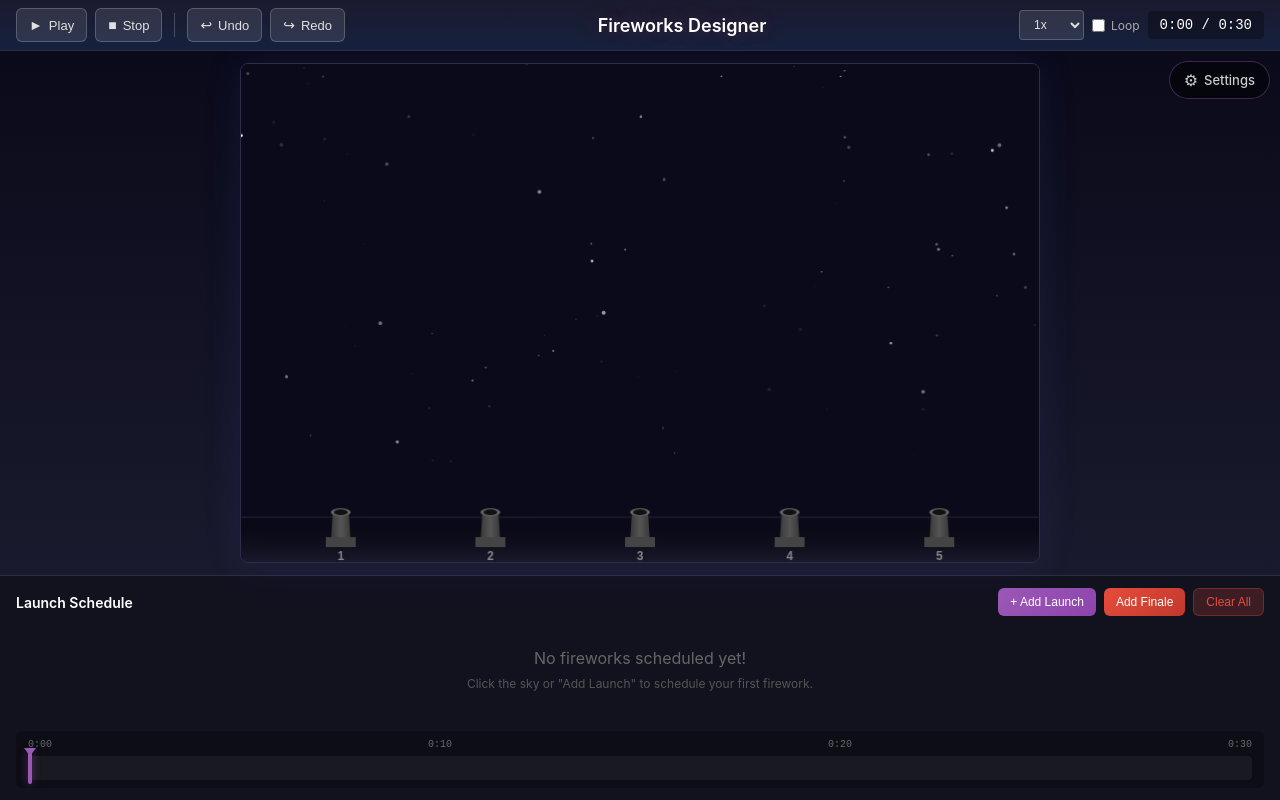
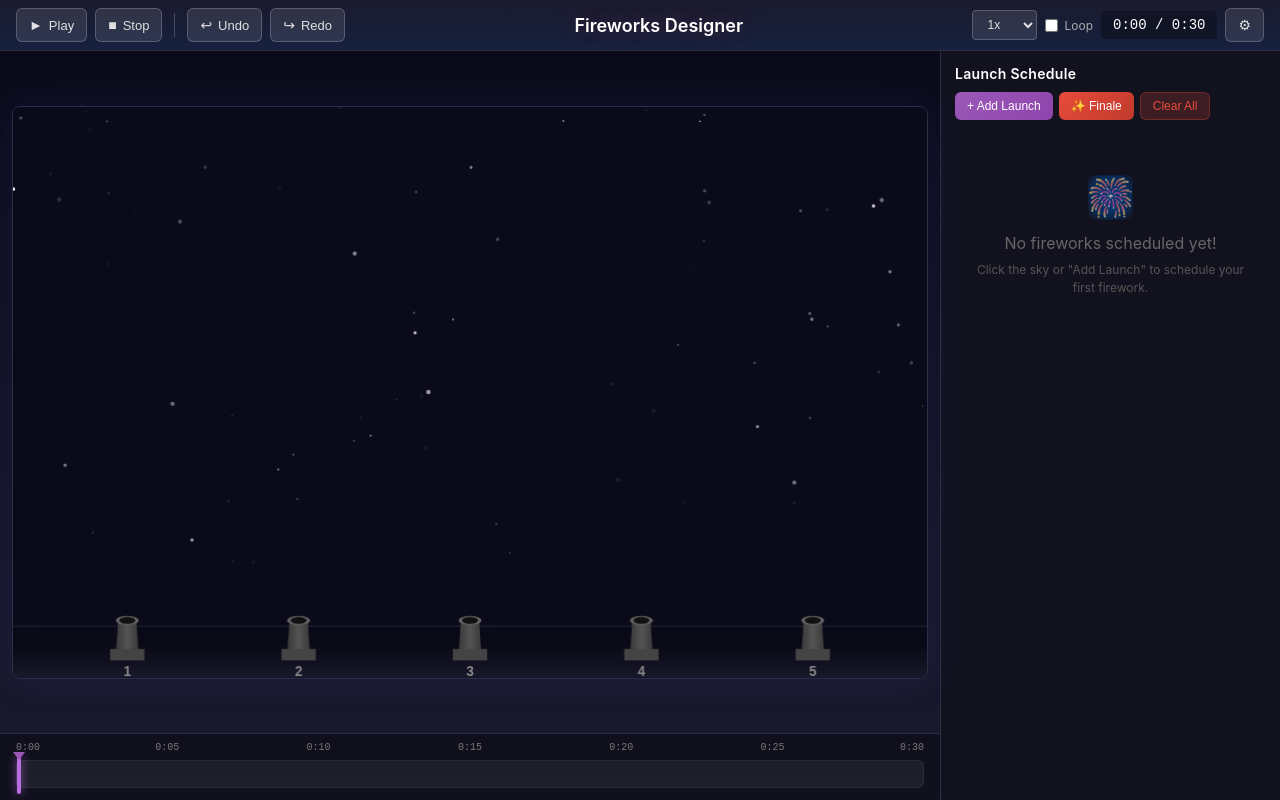
Before and after one commit to myteklab/FireworksDesigner, a plain HTML site: page index.html in a window 1280 px wide. Drawn offline with Linux system fonts and the light colour scheme.

Commit message:
Interface overhaul: editor-style two-column layout
- Canvas + timeline fill the left column; Launch Schedule becomes a
  full-height right sidebar (stacks below on narrow screens)
- Canvas now uses the whole window instead of sitting in dead space
- Settings moves from a floating canvas overlay to a toolbar button
- Timeline: taller track, ruler labels positioned at their true
  percentage (they previously drifted), end-of-show label, bigger
  markers, brighter playhead
- Event rows: two-tone color dot (primary/secondary), full-detail
  tooltip, actions overlay the row edge on hover/selection instead of
  reserving space (type names no longer truncate)
- Empty state gets a friendly fireworks glyph
- Toolbar title hides on narrow screens to avoid wrapping

```diff
--- a/css/style.css
+++ b/css/style.css
@@ -129,6 +129,12 @@ body {
     margin: 0 4px;
 }
 
+@media (max-width: 900px) {
+    .toolbar-center {
+        display: none;
+    }
+}
+
 .speed-select {
     padding: 6px 10px;
     background: rgba(255, 255, 255, 0.1);
@@ -161,12 +167,21 @@ body {
     border-radius: 4px;
 }
 
-/* Main Content */
+/* Main Content: canvas column left, schedule panel right */
 .main-content {
     flex: 1;
     display: flex;
+    flex-direction: row;
+    overflow: hidden;
+    min-height: 0;
+}
+
+.canvas-column {
+    flex: 1;
+    display: flex;
     flex-direction: column;
-    overflow: hidden;
+    min-width: 0;
+    background: linear-gradient(180deg, #0a0a1a 0%, #1a1a2e 100%);
 }
 
 /* Canvas Container */
@@ -175,9 +190,8 @@ body {
     display: flex;
     justify-content: center;
     align-items: center;
-    background: linear-gradient(180deg, #0a0a1a 0%, #1a1a2e 100%);
     position: relative;
-    min-height: 400px;
+    min-height: 300px;
 }
 
 #fireworks-canvas {
@@ -187,20 +201,19 @@ body {
     touch-action: none;
 }
 
-/* Schedule Panel */
+/* Schedule Panel (right sidebar) */
 .schedule-panel {
+    width: 340px;
+    flex-shrink: 0;
     background: #12121f;
-    border-top: 1px solid #2d2d4a;
-    padding: 12px 16px;
-    max-height: 250px;
+    border-left: 1px solid #2d2d4a;
+    padding: 14px;
     display: flex;
     flex-direction: column;
+    min-height: 0;
 }
 
 .schedule-header {
-    display: flex;
-    justify-content: space-between;
-    align-items: center;
     margin-bottom: 12px;
 }
 
@@ -208,11 +221,38 @@ body {
     font-size: 14px;
     font-weight: 600;
     color: #fff;
+    margin-bottom: 10px;
+    letter-spacing: 0.3px;
 }
 
 .schedule-actions {
     display: flex;
-    gap: 8px;
+    gap: 6px;
+    flex-wrap: wrap;
+}
+
+/* Stack the panel below the canvas on narrow screens */
+@media (max-width: 900px) {
+    .main-content {
+        flex-direction: column;
+    }
+
+    .schedule-panel {
+        width: auto;
+        max-height: 260px;
+        border-left: none;
+        border-top: 1px solid #2d2d4a;
+    }
+
+    .schedule-header {
+        display: flex;
+        justify-content: space-between;
+        align-items: center;
+    }
+
+    .schedule-header h3 {
+        margin-bottom: 0;
+    }
 }
 
 /* Buttons */
@@ -273,8 +313,7 @@ body {
 .event-list {
     flex: 1;
     overflow-y: auto;
-    margin-bottom: 12px;
-    max-height: 100px;
+    min-height: 0;
 }
 
 .event-list::-webkit-scrollbar {
@@ -293,8 +332,16 @@ body {
 
 .empty-state {
     text-align: center;
-    padding: 20px;
+    padding: 40px 16px;
     color: #666;
+}
+
+.empty-state::before {
+    content: '\1F386';
+    display: block;
+    font-size: 40px;
+    margin-bottom: 12px;
+    opacity: 0.6;
 }
 
 .empty-state p {
@@ -304,16 +351,20 @@ body {
 .empty-state .hint {
     font-size: 12px;
     color: #555;
+    line-height: 1.5;
 }
 
 .event-item {
     display: flex;
     align-items: center;
-    padding: 8px 12px;
+    padding: 8px 10px;
     background: rgba(255, 255, 255, 0.05);
     border-radius: 6px;
-    margin-bottom: 6px;
-    transition: all 0.2s ease;
+    margin-bottom: 5px;
+    transition: all 0.15s ease;
+    cursor: default;
+    min-height: 40px;
+    position: relative;
 }
 
 .event-item:hover {
@@ -331,33 +382,36 @@ body {
 }
 
 .event-item.selected .event-actions {
-    opacity: 1;
+    display: flex;
 }
 
 .event-time {
     font-family: 'Courier New', monospace;
     font-size: 12px;
-    color: #9b59b6;
-    margin-right: 12px;
-    min-width: 50px;
+    color: #b96be0;
+    margin-right: 10px;
+    min-width: 44px;
 }
 
 .event-launcher {
-    width: 24px;
-    height: 24px;
+    width: 22px;
+    height: 22px;
+    flex-shrink: 0;
     background: rgba(255, 255, 255, 0.1);
     border-radius: 4px;
     display: flex;
     align-items: center;
     justify-content: center;
-    font-size: 12px;
+    font-size: 11px;
     font-weight: bold;
-    margin-right: 12px;
+    color: #bbb;
+    margin-right: 8px;
 }
 
 .event-color {
     width: 16px;
     height: 16px;
+    flex-shrink: 0;
     border-radius: 50%;
     margin-right: 8px;
     border: 2px solid rgba(255, 255, 255, 0.2);
@@ -366,23 +420,40 @@ body {
 .event-type {
     flex: 1;
     font-size: 13px;
+    min-width: 0;
+    overflow: hidden;
+    text-overflow: ellipsis;
+    white-space: nowrap;
 }
 
 .event-size {
     font-size: 11px;
     color: #888;
-    margin-left: 8px;
+    margin-left: 6px;
+    white-space: nowrap;
 }
 
+/* Hide the size hint when actions appear, so the row doesn't overflow */
+.event-item:hover .event-size,
+.event-item.selected .event-size {
+    display: none;
+}
+
+/* Actions overlay the right edge of the row on hover, so rows keep full width */
 .event-actions {
-    display: flex;
+    display: none;
     gap: 4px;
-    opacity: 0;
-    transition: opacity 0.2s ease;
+    position: absolute;
+    right: 6px;
+    top: 50%;
+    transform: translateY(-50%);
+    padding: 2px 2px 2px 14px;
+    background: linear-gradient(90deg, transparent, #23233a 30%);
+    border-radius: 6px;
 }
 
 .event-item:hover .event-actions {
-    opacity: 1;
+    display: flex;
 }
 
 .event-action-btn {
@@ -407,29 +478,38 @@ body {
     color: #e74c3c;
 }
 
-/* Timeline */
+/* Timeline (below the canvas) */
 .timeline-container {
-    background: rgba(0, 0, 0, 0.3);
-    border-radius: 6px;
-    padding: 8px 12px;
+    background: rgba(0, 0, 0, 0.35);
+    border-top: 1px solid #2d2d4a;
+    padding: 8px 16px 12px;
 }
 
 .timeline-ruler {
-    display: flex;
-    justify-content: space-between;
-    margin-bottom: 6px;
+    position: relative;
+    height: 14px;
+    margin-bottom: 4px;
 }
 
 .time-mark {
+    position: absolute;
+    top: 0;
+    transform: translateX(-50%);
     font-size: 10px;
-    color: #666;
+    color: #777;
     font-family: 'Courier New', monospace;
+    white-space: nowrap;
+}
+
+.time-mark:first-child {
+    transform: none;
 }
 
 .timeline-track {
-    height: 24px;
-    background: rgba(255, 255, 255, 0.05);
-    border-radius: 4px;
+    height: 28px;
+    background: rgba(255, 255, 255, 0.06);
+    border: 1px solid rgba(255, 255, 255, 0.06);
+    border-radius: 6px;
     position: relative;
     cursor: pointer;
 }
@@ -446,14 +526,15 @@ body {
 
 .playhead {
     position: absolute;
-    top: -4px;
+    top: -5px;
     width: 4px;
-    height: 32px;
-    background: #9b59b6;
+    height: 38px;
+    background: #b96be0;
     border-radius: 2px;
     cursor: ew-resize;
-    box-shadow: 0 0 8px rgba(155, 89, 182, 0.5);
+    box-shadow: 0 0 10px rgba(185, 107, 224, 0.7);
     touch-action: none;
+    z-index: 3;
 }
 
 /* Widen the playhead grab area without changing its look */
@@ -478,10 +559,11 @@ body {
     position: absolute;
     top: 50%;
     transform: translate(-50%, -50%);
-    width: 8px;
-    height: 8px;
+    width: 11px;
+    height: 11px;
     border-radius: 50%;
-    border: 2px solid rgba(255, 255, 255, 0.5);
+    border: 2px solid rgba(255, 255, 255, 0.6);
+    box-shadow: 0 0 6px rgba(0, 0, 0, 0.5);
     cursor: grab;
     touch-action: none;
 }
@@ -1211,41 +1293,12 @@ body {
 }
 
 /* ==========================================
-   Settings Link & Modal
+   Settings Modal
    ========================================== */
 
+/* Legacy floating settings link (still present in preview.html) */
 .settings-link {
-    position: absolute;
-    top: 10px;
-    right: 10px;
-    display: flex;
-    align-items: center;
-    gap: 6px;
-    padding: 8px 14px;
-    background: rgba(0, 0, 0, 0.5);
-    border: 1px solid rgba(155, 89, 182, 0.4);
-    border-radius: 20px;
-    color: #ccc;
-    text-decoration: none;
-    font-size: 13px;
-    z-index: 20;
-    transition: all 0.2s ease;
-    backdrop-filter: blur(4px);
-}
-
-.settings-link:hover {
-    background: rgba(155, 89, 182, 0.3);
-    border-color: rgba(155, 89, 182, 0.7);
-    color: #fff;
-    transform: translateY(-1px);
-}
-
-.settings-icon {
-    font-size: 16px;
-}
-
-.settings-text {
-    font-weight: 500;
+    display: none;
 }
 
 /* Settings Modal Styles */
--- a/index.html
+++ b/index.html
@@ -441,40 +441,18 @@
                     <span>Loop</span>
                 </label>
                 <span id="time-display" class="time-display">0:00 / 0:30</span>
+                <button class="toolbar-btn" onclick="openSettingsModal()" title="Show Settings">
+                    <span class="icon">&#9881;</span>
+                </button>
             </div>
         </div>
 
-        <!-- Main content -->
+        <!-- Main content: canvas + timeline on the left, schedule panel on the right -->
         <div class="main-content">
-            <!-- Canvas area -->
-            <div class="canvas-container">
-                <!-- Settings link on right side -->
-                <a href="#" class="settings-link" onclick="openSettingsModal(); return false;" title="Show Settings">
-                    <span class="settings-icon">&#9881;</span>
-                    <span class="settings-text">Settings</span>
-                </a>
-
-                <canvas id="fireworks-canvas" width="800" height="500"></canvas>
-                <!-- Launcher indicators will be drawn on canvas -->
-            </div>
-
-            <!-- Schedule panel -->
-            <div class="schedule-panel">
-                <div class="schedule-header">
-                    <h3>Launch Schedule</h3>
-                    <div class="schedule-actions">
-                        <button id="btn-add-launch" class="btn btn-primary btn-sm">+ Add Launch</button>
-                        <button id="btn-add-finale" class="btn btn-accent btn-sm">Add Finale</button>
-                        <button id="btn-clear-all" class="btn btn-danger btn-sm">Clear All</button>
-                    </div>
-                </div>
-
-                <div id="event-list" class="event-list">
-                    <!-- Events will be populated here -->
-                    <div class="empty-state">
-                        <p>No fireworks scheduled yet!</p>
-                        <p class="hint">Click the sky or "Add Launch" to schedule your first firework.</p>
-                    </div>
+            <div class="canvas-column">
+                <div class="canvas-container">
+                    <canvas id="fireworks-canvas" width="800" height="500"></canvas>
+                    <!-- Launcher indicators will be drawn on canvas -->
                 </div>
 
                 <!-- Timeline scrubber -->
@@ -489,6 +467,26 @@
                         <div class="timeline-progress" id="timeline-progress"></div>
                         <div class="playhead" id="playhead"></div>
                         <!-- Event markers will be added here -->
+                    </div>
+                </div>
+            </div>
+
+            <!-- Schedule panel -->
+            <div class="schedule-panel">
+                <div class="schedule-header">
+                    <h3>Launch Schedule</h3>
+                    <div class="schedule-actions">
+                        <button id="btn-add-launch" class="btn btn-primary btn-sm">+ Add Launch</button>
+                        <button id="btn-add-finale" class="btn btn-accent btn-sm">&#10024; Finale</button>
+                        <button id="btn-clear-all" class="btn btn-danger btn-sm">Clear All</button>
+                    </div>
+                </div>
+
+                <div id="event-list" class="event-list">
+                    <!-- Events will be populated here -->
+                    <div class="empty-state">
+                        <p>No fireworks scheduled yet!</p>
+                        <p class="hint">Click the sky or "Add Launch" to schedule your first firework.</p>
                     </div>
                 </div>
             </div>
--- a/js/ui.js
+++ b/js/ui.js
@@ -542,10 +542,10 @@ function refreshEventList() {
         const isSelected = typeof isEventSelected === 'function' && isEventSelected(event.id);
 
         html += `
-            <div class="event-item${isSelected ? ' selected' : ''}" data-event-id="${event.id}">
+            <div class="event-item${isSelected ? ' selected' : ''}" data-event-id="${event.id}" title="${typeName} &middot; ${event.size} &middot; ${event.height} &middot; launcher ${event.launcherId}">
                 <span class="event-time">${timeStr}</span>
                 <span class="event-launcher">${event.launcherId}</span>
-                <span class="event-color" style="background-color: ${event.primaryColor}"></span>
+                <span class="event-color" style="background: linear-gradient(135deg, ${event.primaryColor} 50%, ${event.secondaryColor} 50%)"></span>
                 <span class="event-type">${typeName}</span>
                 <span class="event-size">(${event.size})</span>
                 <div class="event-actions">
@@ -697,13 +697,24 @@ function updateTimelineRuler() {
     const duration = show.duration;
 
     // Calculate appropriate interval
-    let interval = 10000; // 10 seconds default
+    let interval = 5000; // 5 seconds default
+    if (duration > 60000) interval = 10000;
     if (duration > 120000) interval = 30000;
     if (duration > 300000) interval = 60000;
 
+    // Marks are positioned at their true percentage along the track
     let html = '';
+    let lastTime = 0;
     for (let time = 0; time <= duration; time += interval) {
-        html += `<span class="time-mark">${formatTimeDetailed(time)}</span>`;
+        const pct = (time / duration) * 100;
+        const shift = pct > 96 ? ';transform:translateX(-100%)' : '';
+        html += `<span class="time-mark" style="left:${pct.toFixed(2)}%${shift}">${formatTimeDetailed(time)}</span>`;
+        lastTime = time;
+    }
+
+    // Label the end of the show if it isn't already marked nearby
+    if ((duration - lastTime) / duration > 0.07) {
+        html += `<span class="time-mark" style="left:100%;transform:translateX(-100%)">${formatTimeDetailed(duration)}</span>`;
     }
 
     ruler.innerHTML = html;
```
